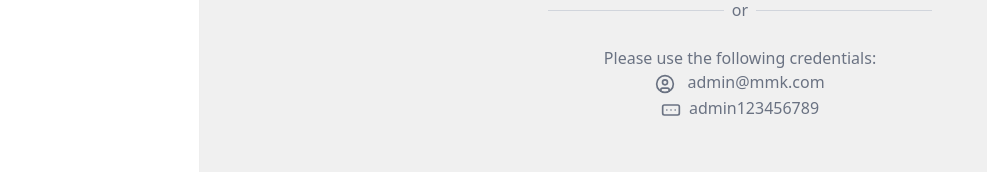
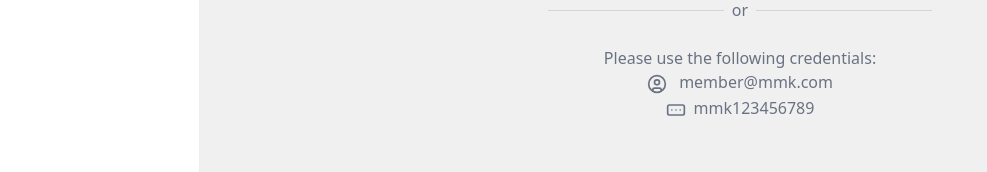
Before and after one commit to soon-y/mmk-admin, a React (Vite) app: page /login in a window 1280 px wide. Shown: the part 457-629 px from the top of the page, without its empty margins (0-987 px from the left). Built offline with nearby package versions, Linux system fonts and the light colour scheme.

Commit message:
change sample credentials

```diff
--- a/src/pages/Login.tsx
+++ b/src/pages/Login.tsx
@@ -67,8 +67,8 @@ export default function Login() {
 
       <div className='text-gray-500 p-4 my-2 rounded-md flex flex-col items-center'>
         Please use the following credentials: <br />
-        <div><CircleUser className='inline w-5 mr-2' /> admin@mmk.com </div>
-        <div><RectangleEllipsis className='inline w-5 mr-2' />admin123456789</div>
+        <div><CircleUser className='inline w-5 mr-2' /> member@mmk.com </div>
+        <div><RectangleEllipsis className='inline w-5 mr-2' />mmk123456789</div>
       </div>
 
       {loading && <LoadingBar />}
```
